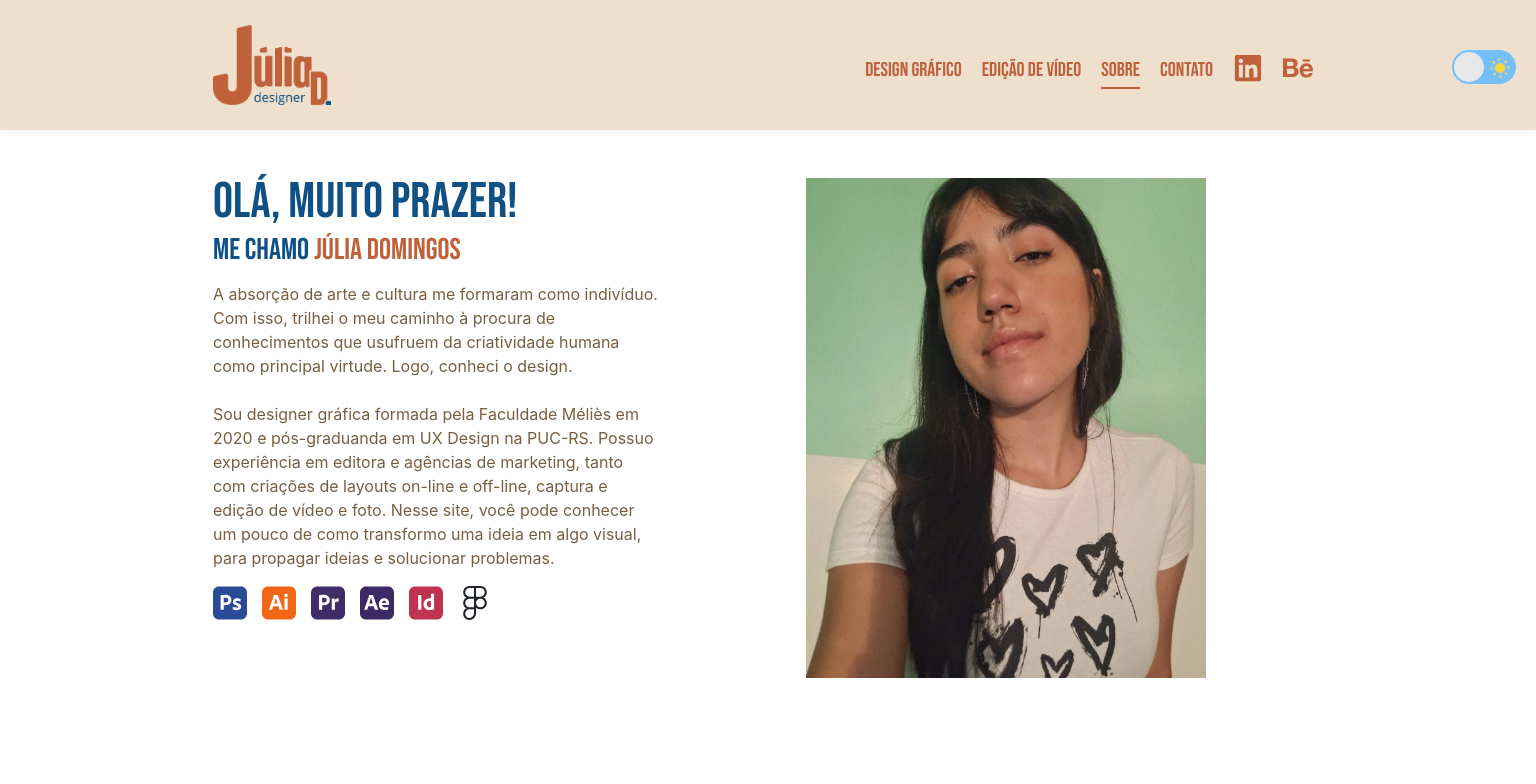
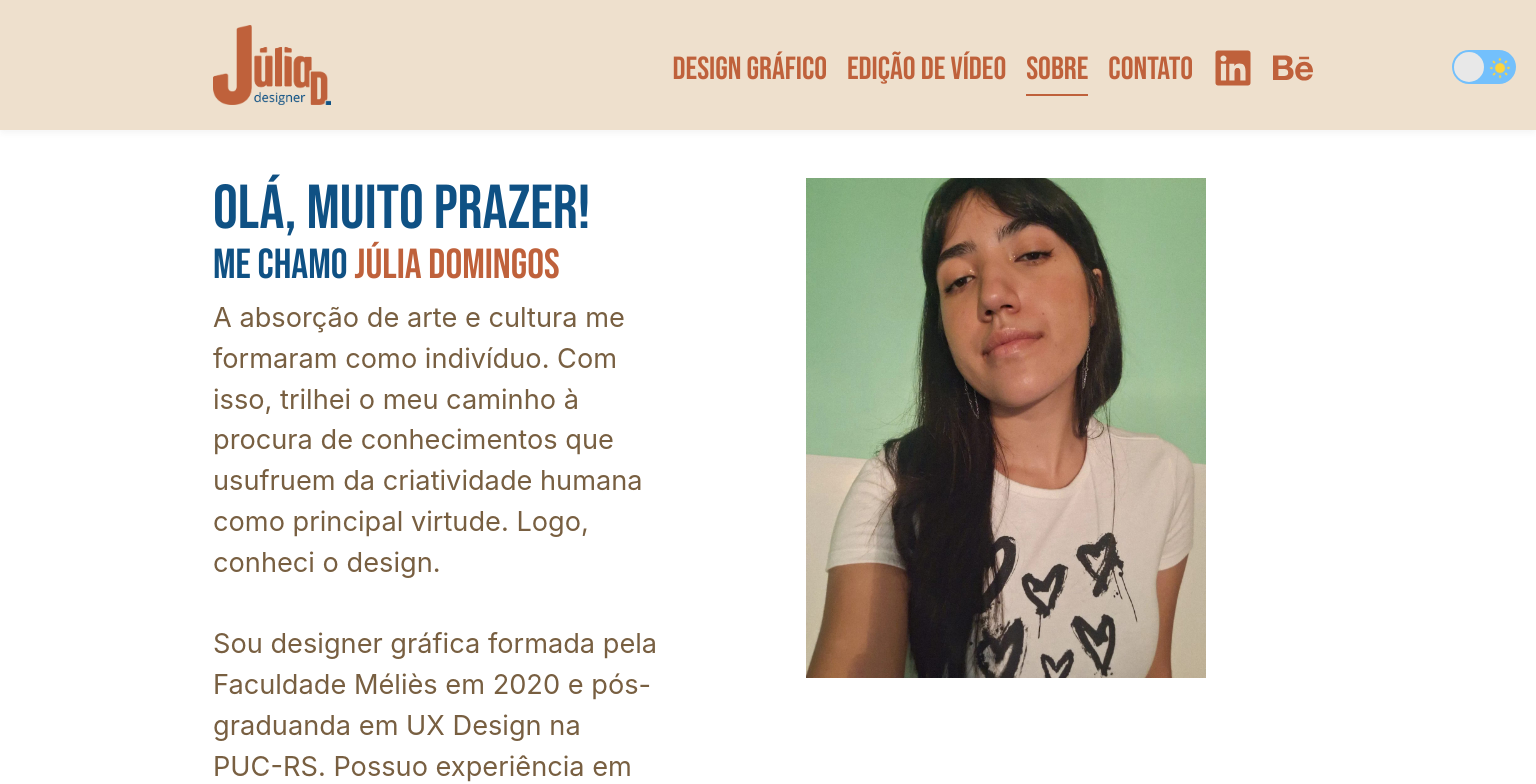
Before and after one commit to JuliaDomingos/portfolio, a React (Vite) app: page /sobre in a window 1536 px wide. Shown: the top 784 px of the page. Built offline with nearby package versions, Linux system fonts and the light colour scheme.

Commit message:
fix/ajustes_responsivos_1920

```diff
--- a/src/components/Footer/style.css
+++ b/src/components/Footer/style.css
@@ -35,3 +35,9 @@ footer .social-icons a i {
 .copy-content small {
     font-size: 12px;
 }
+
+@media(min-width: 1400px){
+    .copy-content small{
+        font-size: 20px;
+    }
+}
--- a/src/components/LinkNav/style.css
+++ b/src/components/LinkNav/style.css
@@ -89,6 +89,16 @@ header .menu li a.btn-participar {
     transform-origin: bottom left;
 }
 
+@media(min-width:1400px) {
+    .cta span {
+        font-size: 32px;
+    }
+
+    header .menu li a{
+        font-size: 40px;
+    }
+}
+
 @media(max-width: 767px) {
     header .menu li {
         display: block;
--- a/src/components/ScriptSlide/style.css
+++ b/src/components/ScriptSlide/style.css
@@ -60,3 +60,9 @@
         aspect-ratio: 1/1;
     }
 }
+
+@media(min-width: 1400px){
+    .grid-item::after{
+        left: 340px;
+    }
+}
--- a/src/index.css
+++ b/src/index.css
@@ -28,7 +28,7 @@
 }
 
 body main {
-  min-height: calc(100vh - 130px);
+  min-height: calc(100vh - 130px - 34px);
 }
 
 body,
--- a/src/pages/Contato.jsx
+++ b/src/pages/Contato.jsx
@@ -34,7 +34,7 @@ export const Contato = () => {
             <main className="contato">
                 <Section content="container" conteudo={
                     <div className="row py-5">
-                        <div className="col-md-6">
+                        <div className="col-lg-6 col-xl-12">
                             <h1 className="mb-0">Tem algum projeto legal?</h1>
                             <h2>
                                 Me manda um <span>E-mail!</span>
@@ -50,7 +50,7 @@ export const Contato = () => {
                                 </a>
                             </p>
                         </div>
-                        <div className="col-md-6">
+                        <div className="col-lg-6 col-xl-12">
                             <form ref={form} onSubmit={sendEmail}>
                                 <div className="d-flex flex-column form-group">
                                     <label className="mb-0" htmlFor="form_name">Nome*</label>
--- a/src/pages/Design.jsx
+++ b/src/pages/Design.jsx
@@ -21,12 +21,16 @@ export const Design = () => {
                                 Aqui você encontra alguns dos meus projetos. Cada um é uma história visual única, uma colaboração dedicada à expressão de cada cliente. Meu trabalho reflete a essência de cada marca. Explore como transformei ideias em realidade visual, criando conexões autênticas e impactantes.
                             </p>
                         </div>
-                        <div className="col-12">
+                    </div>
+                }>
+                </Section>
+                <Section content="container-fluid" conteudo={
+                    <div className="row">
+                        <div className="col-12 align-self-end">
                             <ScriptSlide />
                         </div>
                     </div>
-                }>
-                </Section>
+                }></Section>
             </main>
             <Footer />
         </>
--- a/src/pages/style.css
+++ b/src/pages/style.css
@@ -116,14 +116,14 @@ textarea {
         bottom: 0;
         right: 0;
         width: 57.5%;
-        height: calc(100vh - 130px);
+        height: calc(100vh - 130px - 34px);
         overflow: hidden;
     }
 
     .image-container img {
         width: 100%;
         height: 100%;
-        min-height: calc(100vh - 130px);
+        min-height: calc(100vh - 130px - 34px);
         /* object-fit: cover; */
     }
 }
@@ -132,4 +132,48 @@ textarea {
     .image-container {
         width: 50%;
     }
+
+    .home h1,
+    .sobre h1,
+    .contato h1 {
+        font-size: 62px;
+    }
+
+    .home p,
+    .sobre p,
+    .design p,
+    .video p,
+    .contato p {
+        font-size: 1.70rem;
+    }
+
+    body h1 {
+        line-height: 4rem;
+    }
+
+    .design h1 span,
+    .video h1 span {
+        font-size: 62px;
+    }
+
+    .home h2 span,
+    .sobre h2 span,
+    .contato h2 span,
+    .home h2,
+    .sobre h2,
+    .contato h2 {
+        font-size: 42px;
+    }
+
+    .contato label,
+    .contato .form-control,
+    .contato .btn{
+        font-size: 2rem;
+    }
 }
+
+@media(max-width: 991px) {
+    .design .swiper img {
+        height: 100%;
+    }
+}
```
